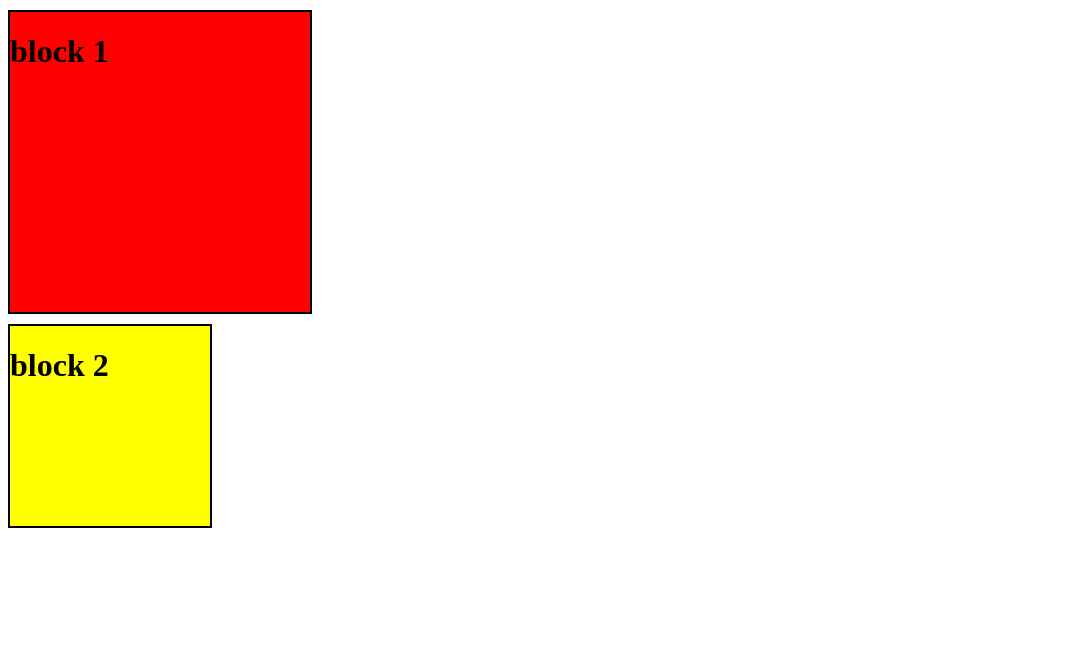
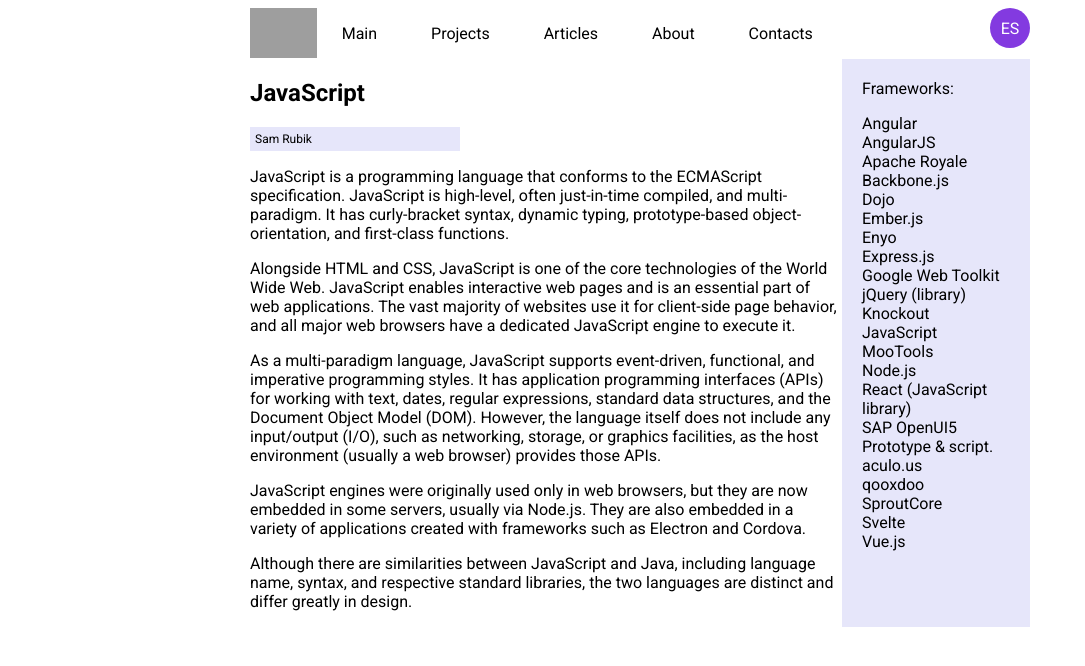
Before and after one commit to eltacshikhsaidov/algoritmika, a plain HTML site: page 28.02..2022/position/index.html in a window 1280 px wide. Shown: the whole page, without its empty margins (0-1085 px from the left). Drawn offline with Linux system fonts and the light colour scheme; grey boxes are pictures that could not be loaded.

Commit message:
hello wordl

```diff
--- a/28.02..2022/position/index.html
+++ b/28.02..2022/position/index.html
@@ -1,21 +1,77 @@
-<!DOCTYPE html>
 <html lang="en">
-<head>
-    <meta charset="UTF-8">
-    <meta http-equiv="X-UA-Compatible" content="IE=edge">
-    <meta name="viewport" content="width=device-width, initial-scale=1.0">
-    <link rel="stylesheet" href="style.css">
-    <title>Day 8</title>
-</head>
-<body>
+    <head>
+        <meta charset="UTF-8">
+        <meta name="viewport" content="width=device-width, initial-scale=1.0">
+        <title>Header</title>
+        <link href="https://fonts.googleapis.com/css2?family=Roboto:ital,wght@0,100;0,300;0,400;0,500;0,700;0,900;1,100;1,300;1,400;1,500;1,700;1,900&amp;display=swap" rel="stylesheet">
+        <link rel="stylesheet" href="./style.css">
+    </head>
+    <body>
+        <header>
+            <div>
+                <img src="https://mars.algoritmika.org/uploads/2020/06/oZKohI2BXbg_0_1591710903.jpg" alt="">
+                <ul class="menu">
+                    <li> Main </li>
+                    <li> Projects </li>
+                    <li> Articles </li>
+                    <li> About </li>
+                    <li> Contacts </li>
+                </ul>
+            </div>
+            <p class="avatar">
+                ES
+            </p>
+        </header>
+            <main>
+                <article>
+                    <h1>JavaScript </h1>
+                    <p class="author">Sam Rubik</p>
+                    <p>
+                        JavaScript is a programming language that conforms to the ECMAScript specification. JavaScript is
+                        high-level, often just-in-time compiled, and multi-paradigm. It has curly-bracket syntax, dynamic
+                        typing, prototype-based object-orientation, and first-class functions. </p>
+                    <p>Alongside HTML and CSS, JavaScript is one of the core technologies of the World Wide Web. JavaScript
+                        enables interactive web pages and is an essential part of web applications. The vast majority of
+                        websites use it for client-side page behavior, and all major web browsers have a dedicated
+                        JavaScript engine to execute it. </p>
+                    <p>As a multi-paradigm language, JavaScript supports event-driven, functional, and imperative
+                        programming styles. It has application programming interfaces (APIs) for working with text, dates,
+                        regular expressions, standard data structures, and the Document Object Model (DOM). However, the
+                        language itself does not include any input/output (I/O), such as networking, storage, or graphics
+                        facilities, as the host environment (usually a web browser) provides those APIs.</p>
+                    <p>JavaScript engines were originally used only in web browsers, but they are now embedded in some
+                        servers, usually via Node.js. They are also embedded in a variety of applications created with
+                        frameworks such as Electron and Cordova.</p>
+                    <p>Although there are similarities between JavaScript and Java, including language name, syntax, and
+                        respective standard libraries, the two languages are distinct and differ greatly in design.</p>
+                </article>
+                <aside>
+                    <p> Frameworks: </p>
+                    <ul>
+                        <li> Angular </li>
+                        <li> AngularJS </li>
+                        <li> Apache Royale </li>
+                        <li> Backbone.js </li>
+                        <li> Dojo </li>
+                        <li> Ember.js </li>
+                        <li> Enyo </li>
+                        <li> Express.js </li>
+                        <li> Google Web Toolkit </li>
+                        <li> jQuery (library) </li>
+                        <li> Knockout </li>
+                        <li> JavaScript </li>
+                        <li> MooTools </li>
+                        <li> Node.js </li>
+                        <li> React (JavaScript library) </li>
+                        <li> SAP OpenUI5 </li>
+                        <li> Prototype &amp; script. aculo.us </li>
+                        <li> qooxdoo </li>
+                        <li> SproutCore </li>
+                        <li> Svelte </li>
+                        <li> Vue.js </li>
+                    </ul>
+                </aside>
+            </main>
+    </body>
 
-    <div class="block1">
-        <h1>block 1</h1>
-    </div>
-
-    <div class="block2">
-        <h1>block 2</h1>
-    </div>
-
-</body>
 </html>
--- a/28.02..2022/position/style.css
+++ b/28.02..2022/position/style.css
@@ -1,15 +1,89 @@
-.block1 {
-    height: 300px;
-    width: 300px;
-    background-color: red;
-    border: 2px solid black;
-    margin-top: 10px;
+@import url('https://fonts.googleapis.com/css2?family=Oswald:wght@200;300;400;500;600;700&family=Roboto:ital,wght@0,100;0,300;0,400;0,500;0,700;0,900;1,100;1,300;1,400;1,500;1,700;1,900&display=swap');
+
+body {
+    font-family: Roboto, Monospace;
 }
 
-.block2 {
-    height: 200px;
+header {
+    display: flex;
+    justify-content: space-between;
+    max-width: 780px;
+    margin: auto;
+}
+
+header div {
+    display: flex;
+}
+
+img {
+    height: 50px;
+}
+
+.menu {
+    padding: 0px;
+}
+
+.menu li {
+    display: inline-block;
+    list-style-type: none;
+    padding: 0px 25px;
+    text-align: center;
+}
+
+.menu li:hover {
+    position: relative;
+    bottom: 5px;
+    left: 5px;
+    color: #833ae0;
+}
+
+.avatar {
+    width: 40px;
+    min-width: 40px;
+    height: 40px;
+    border-radius: 50%;
+    background-color: #833ae0;
+    margin: 0;
+    display: flex;
+    justify-content: center;
+    align-items: center;
+    color: white;
+}
+
+main {
+    display: flex;
+    max-width: 780px;
+    margin: auto;
+
+  }
+
+p.author {
+    margin: 0px;
+    padding: 5px;
+    background-color: Lavender;
+    font-weight: 400;
+    font-size: 12px;
     width: 200px;
-    background-color: yellow;
-    border: 2px solid black;
-    margin-top: 10px;
+  }
+
+article {
+    width: 80%;
+  }
+
+aside {
+    background-color: Lavender;
+    padding: 20px;
+    width: 20%;
 }
+
+aside p {
+    margin: 0px;
+  }
+
+aside li {
+    list-style-type: none;
+}
+
+aside ul {
+    padding: 0px;
+}
```
